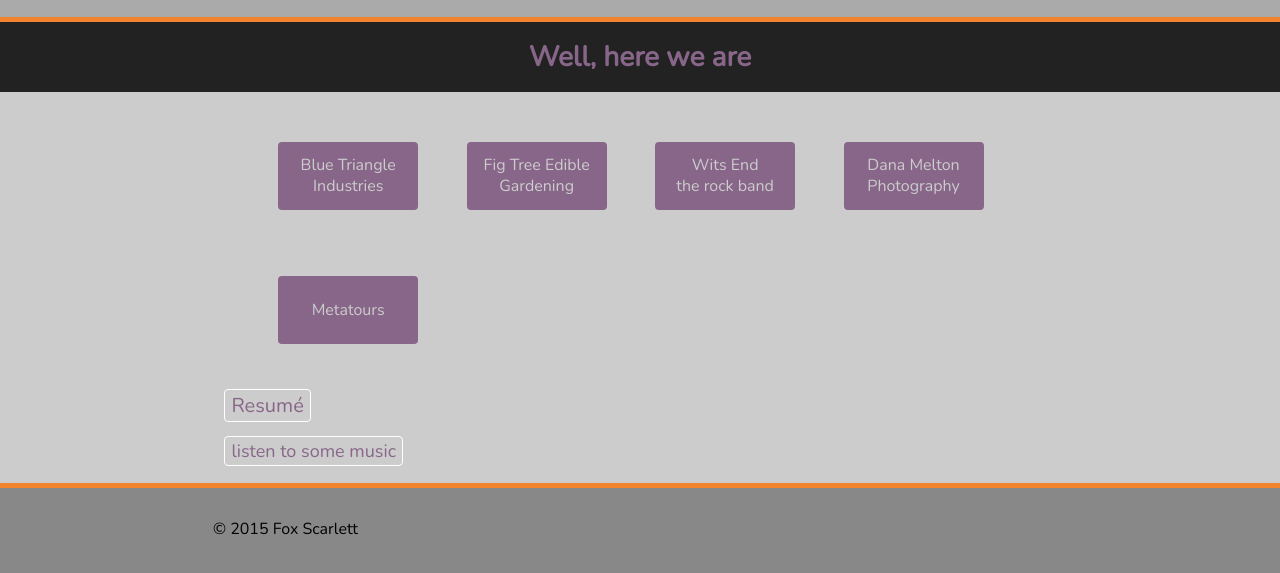
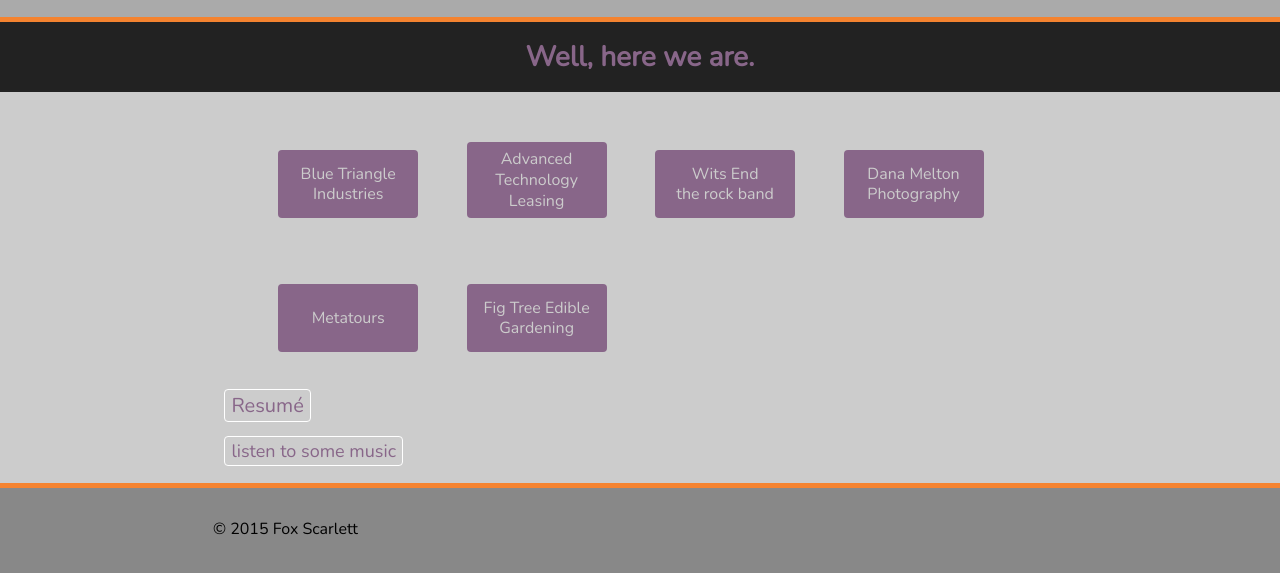
Before and after one commit to fscarlett/superdoable, a plain HTML site: page index.html in a window 1280 px wide. Shown: the part 93-666 px from the top of the page. Drawn offline with nearby package versions, Linux system fonts and the light colour scheme.

Commit message:
9-13-15 added ATL links. went back to sunset orange. no-cache. shipped.

```diff
--- a/index.html
+++ b/index.html
@@ -3,6 +3,7 @@
 <head>
 	<title>superdoable | websites</title>
 	<meta charset="utf-8">
+	<meta http-equiv="pragma" content="no-cache">
 	<meta name="viewport" content="width=device-width, initial-scale=1">
 	<link rel="stylesheet" type="text/css" href="superdoable.css">
 
@@ -27,7 +28,7 @@
 
 	<section class="slogan">
 		<div class="slogan-content">
-			<h2>Well, here we are</h2>
+			<h2>Well, here we are.</h2>
 			<!-- <h2>...how doable is it?</h2> -->
 		</div> <!-- slogan-content -->
 	</section> <!-- slogan -->
@@ -46,7 +47,7 @@
 				</div><!-- col -->
 				<div class="link-col">
 					<div class="link color4">
-						<a href="http://figtree02.superdoable.com/index.html">Fig Tree Edible Gardening</a>
+						<a href="http://advanced.superdoable.com/index.php">Advanced Technology Leasing</a>
 					</div>
 				</div><!-- col -->
 				<div class="link-col">
@@ -67,23 +68,16 @@
 						<a href="http://www.metatours.superdoable.com/index.php">Metatours</a>
 					</div>
 				</div><!-- col -->
+				<div class="link-col">
+					<div class="link color4">
+						<a href="http://figtree02.superdoable.com/index.html">Fig Tree Edible Gardening</a>
+					</div>
+				</div><!-- col -->
 			</div>
-
 
 		</div><!-- links container -->
 
 
-		<!-- <div class="links-container">
-			<div id="links">
-				<ul>
-					<li><a href="">Teletiger</a></li>
-					<li><a href="">Wanda Accord</a></li>
-					<li><a href="">Its Gonna Crash</a></li>
-					<li><a href="">Stone Soup</a></li>
-					<li><a href="">Fox Scarlett music production</a></li>
-				</ul>
-			</div>
-		</div>  -->
 	</div>
 	<div class="resume-container">
 		<div class="resume-content">
```
Also changed, not shown: resume.css (+7 -3 lines), resume.html (+6 -2 lines).
